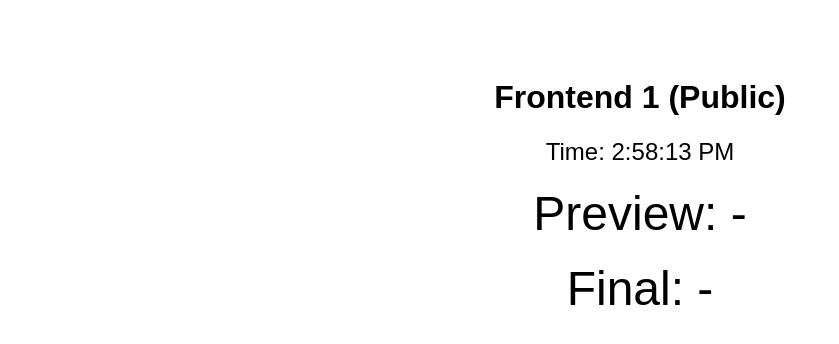
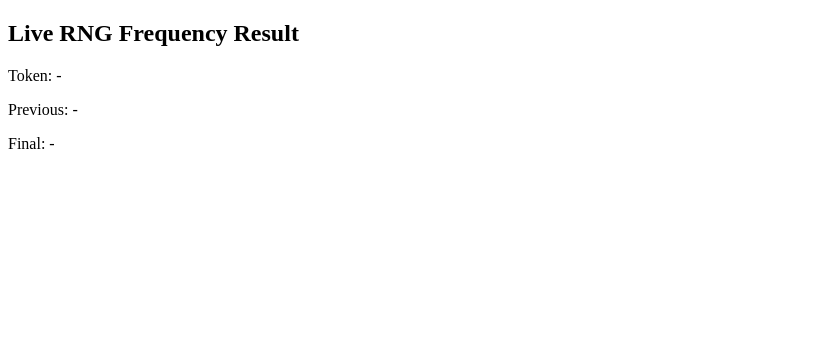
Before and after one commit to hackiifourlevelwinunder/Jeera, a website: page public/index.html in a window 1280 px wide. Shown: the whole page, without its empty margins (0-839 px from the left). Drawn offline with Linux system fonts and the light colour scheme; no server answers.

Commit message:
Update index.html

```diff
--- a/public/index.html
+++ b/public/index.html
@@ -1,40 +1,28 @@
 <!DOCTYPE html>
-<html>
+<html lang="en">
 <head>
-  <title>Real RNG Mix Server - Public 1</title>
-  <style>
-    body { font-family: Arial, sans-serif; text-align: center; padding: 50px; }
-    .number { font-size: 48px; margin: 20px; }
-    .timer { font-size: 24px; margin: 10px; }
-  </style>
+  <meta charset="UTF-8">
+  <title>RNG Frequency App</title>
 </head>
 <body>
-  <h1>Frontend 1 (Public)</h1>
-  <div class="timer" id="timer"></div>
-  <div class="number">Preview: <span id="preview">-</span></div>
-  <div class="number">Final: <span id="final">-</span></div>
+  <h2>Live RNG Frequency Result</h2>
+  <p>Token: <span id="token">-</span></p>
+  <p>Previous: <span id="previous">-</span></p>
+  <p>Final: <span id="final">-</span></p>
 
   <script>
-    let previewSet = false;
-    function updateTimer() {
-      const now = new Date();
-      const sec = now.getSeconds();
-      document.getElementById("timer").textContent = "Time: " + now.toLocaleTimeString();
-      if (sec === 30 && !previewSet) {
-        fetch("/api/number").then(r => r.json()).then(data => {
-          document.getElementById("preview").textContent = data.final;
-        });
-        previewSet = true;
-      }
-      if (sec === 0) {
-        fetch("/api/number").then(r => r.json()).then(data => {
-          document.getElementById("final").textContent = data.final;
-          document.getElementById("preview").textContent = "-";
-        });
-        previewSet = false;
+    async function fetchResult() {
+      try {
+        let res = await fetch("/result");
+        let data = await res.json();
+        document.getElementById("token").innerText = data.token ?? "-";
+        document.getElementById("previous").innerText = data.previous ?? "-";
+        document.getElementById("final").innerText = data.final ?? "-";
+      } catch (e) {
+        console.error(e);
       }
     }
-    setInterval(updateTimer, 1000);
+    setInterval(fetchResult, 1000);
   </script>
 </body>
 </html>
```
